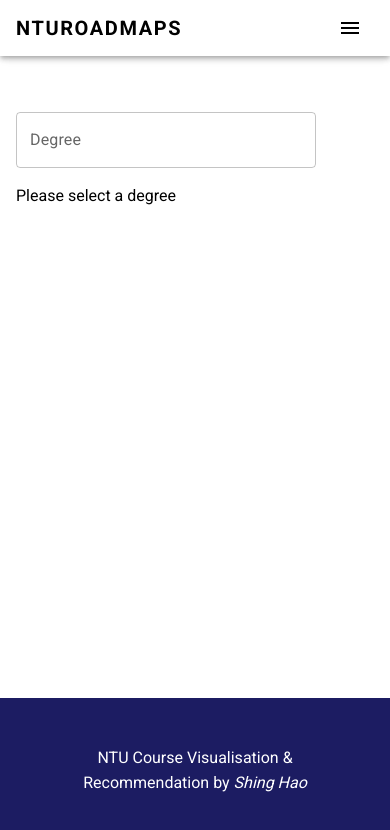
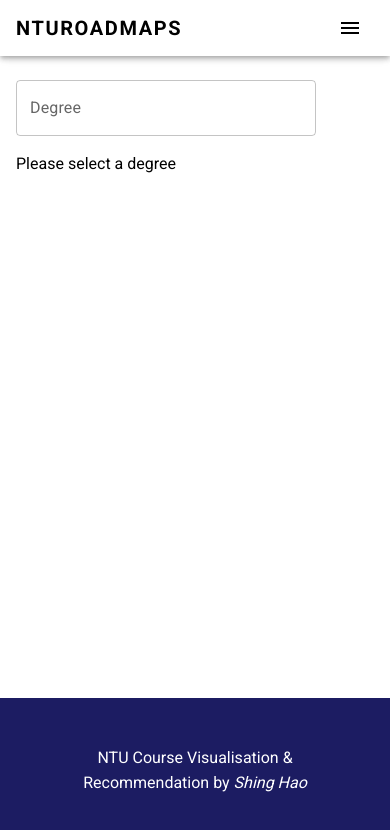
Before and after one commit to shinghao/ntu-roadmaps, a React (Vite) app: page / in a window 390 px wide. Shown: the top 830 px of the page. Built offline with nearby package versions, Linux system fonts and the light colour scheme.

Commit message:
feat: Reduce top padding for mobile

```diff
--- a/src/App.css
+++ b/src/App.css
@@ -5,3 +5,9 @@
   display: flex;
   flex-direction: column;
 }
+
+@media only screen and (max-width: 600px) {
+  .app {
+    padding-top: calc(64px + 1rem);
+  }
+}
```
